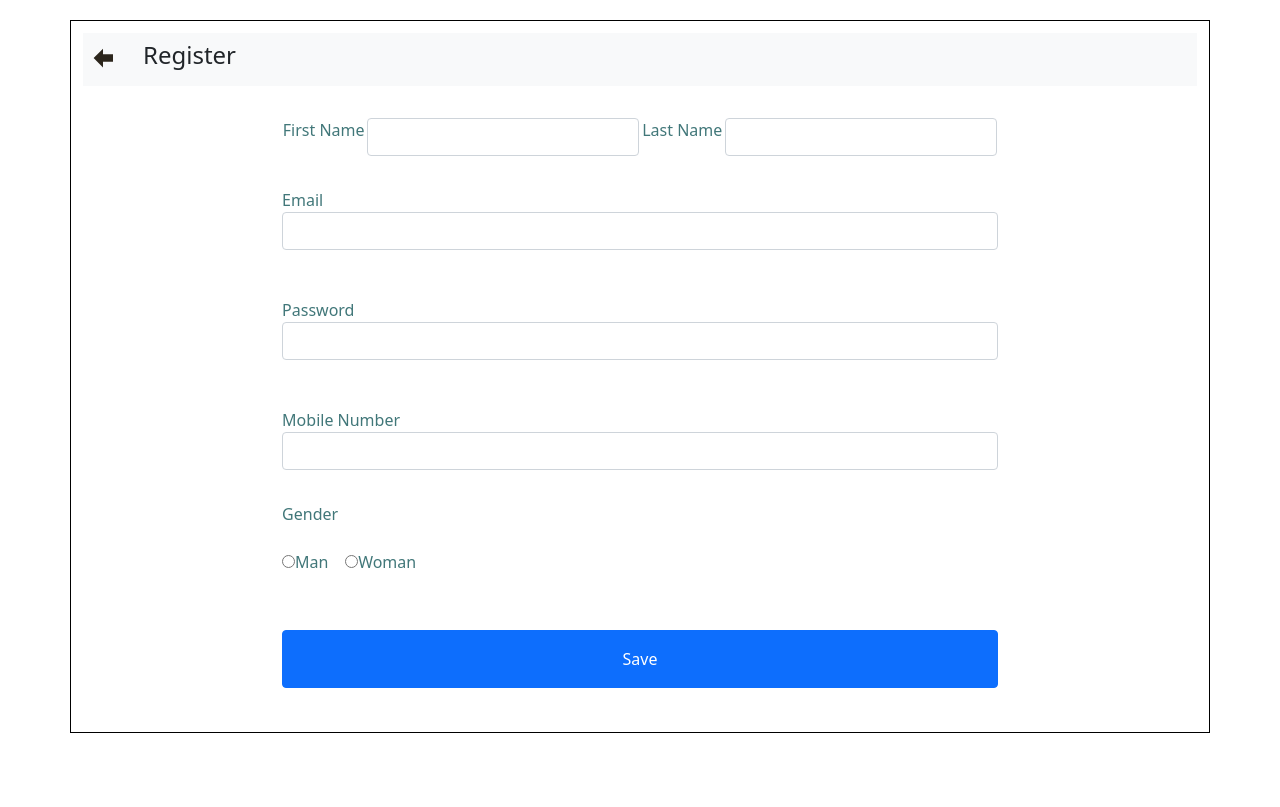
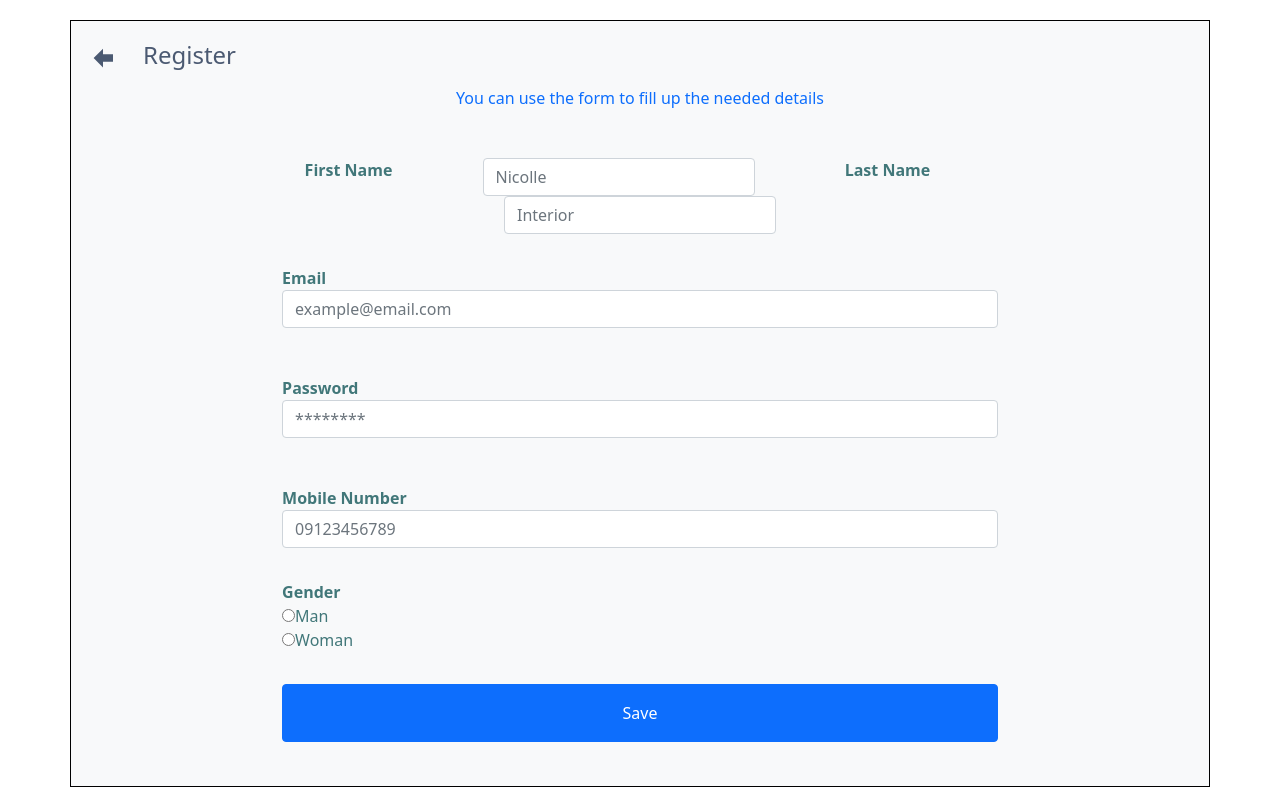
Before and after one commit to nsinterior-dev/User_Registration, a React (Create React App) app in the folder client/: page /newuser in a window 1280 px wide. Built offline with nearby package versions, Linux system fonts and the light colour scheme.

Commit message:
added default values in user form

```diff
--- a/client/package.json
+++ b/client/package.json
@@ -9,6 +9,7 @@
     "bootstrap": "^5.1.0",
     "react": "^17.0.2",
     "react-dom": "^17.0.2",
+    "react-hook-form": "^7.13.0",
     "react-icons": "^4.2.0",
     "react-scripts": "4.0.3",
     "web-vitals": "^1.1.2"
--- a/client/src/App.js
+++ b/client/src/App.js
@@ -10,7 +10,7 @@ function App() {
   return (
     <div className="App">
         <Router>
-            <div className="container">
+            <div className="container bg-light">
               <Switch>
                 <Route path="/" exact component={Nav}/>
                 <Route path="/userlist" exact component={UserList} />
--- a/client/src/components/NewUser.js
+++ b/client/src/components/NewUser.js
@@ -2,9 +2,14 @@ import { Header } from "./header";
 import { UserForm } from "./UserForm";
 
 export const NewUser = () => {
+
+
+
+
     return (
         <div className="wrap">
          <Header title="Register" />
+         <p className="text-center text-primary">You can use the form to fill up the needed details</p>
          <UserForm/>
         </div>
     );
--- a/client/src/components/UserForm.js
+++ b/client/src/components/UserForm.js
@@ -1,43 +1,61 @@
 import React from 'react';
+import { useForm } from 'react-hook-form';
 import './css/form.css';
 
-export const UserForm = () => {
+export const UserForm = (user, onSubmit) => {
+    const {register, handleSubmit} = useForm({
+        defaultValues: {
+            firstname : user ? user.firstname : "",
+            lastname: user ? user.lastname : "",
+            email: user ? user.email : "",
+            password: user ? user.password : "",
+            mobilenum: user ? user.mobilenum : "",
+            gender: user ? user.gender : "",
+        }
+    });
+
+    const submitHandler = handleSubmit((data) => {
+        onSubmit(data);
+    });
+
     return (
         <div>
-            <form>
+            <form onSubmit={() => submitHandler}>
                 <div className="form-group userNameDiv">
                     <label htmlFor="firstname">First Name</label>
                     <br />
-                    <input type="text" className="form-control userName" name="firstname" id="firstname" />
+                    <input type="text" {...register('firstname', { required: true })} className="form-control userName" name="firstname" id="firstname" placeholder="Nicolle" required />
                     <br />
                     <label htmlFor="lastname">Last Name</label>
                     <br />
-                    <input type="text" className="form-control userName" name="lastname" id="lastname" />
+                    <input type="text" {...register('lastname', { required: true })} className="form-control userName" name="lastname" id="lastname" placeholder="Interior" required />
 
                 </div>
 
                 <div className="form-group">
                     <label htmlFor="email">Email</label>
-                    <input type="text" className="form-control" name="email" id="email" />
+                    <input type="text" {...register('email', { required: true })} className="form-control" name="email" id="email" placeholder="example@email.com" required />
                     <br />
                     <br />
                     <label htmlFor="password" >Password</label>
-                    <input type="text" className="form-control" name="password" id="password" />
+                    <input type="text" {...register('password', { required: true })} className="form-control" name="password" id="password" placeholder="********" required />
                     <br />
                     <br />
                     <label htmlFor="mobilenum">Mobile Number</label>
-                    <input type="number" className="form-control"  name="mobilenum" id="mobilenum" />
+                    <input type="number" {...register('mobilenum', { required: true })} className="form-control" name="mobilenum" id="mobilenum" placeholder="09123456789" required/>
                 </div>
                 <div className="form-group">
-                    <label htmlFor="gender">Gender</label>
-                    <br />
-                    <br />
-                    <input type="radio" className="form-switch" name="man" value="man" id="gender" />
-                    <label htmlFor="man">Man</label>&nbsp;&nbsp;&nbsp;&nbsp;
-                    <input type="radio" className="form-switch" name="woman" value="woman" id="gender" />
-                    <label htmlFor="woman">Woman</label>
-                    <br />
-                    <br />
+                    <label htmlFor="gender" required >Gender</label>
+
+                    <div className="radio inline">
+                        <input type="radio" {...register('gender', { required: true })} name="gender" value="Man"/>
+                        <label htmlFor="gender" className="gender">Man</label>
+                    </div>
+                    <div className="radio inline">
+                        <input type="radio" {...register('gender', { required: true })} name="gender"  value="Woman" />
+                        <label htmlFor="gender" className="gender">Woman</label>
+                    </div>
+
                 </div>
 
                <div className="form-group">
--- a/client/src/components/css/form.css
+++ b/client/src/components/css/form.css
@@ -19,21 +19,22 @@ form {
     width: 38% !important;
 }
 
-.radio {
-    margin: 0;
-    display: flex;
-    flex-flow: row wrap;
-    justify-content: space-around;
-    align-items: center;
-    width: 50%;
-}
 
-.save{
+.save {
     width: 100%;
     font-size: 16px !important;
     padding: 16px !important;
 }
 
-label{
+label {
     color: rgb(65, 119, 121);
+    font-weight: 700;
 }
+
+.gender {
+    font-weight: 400 !important;
+}
+
+input {
+    color: rgb(57, 74, 100);
+}
--- a/client/src/components/css/nav.css
+++ b/client/src/components/css/nav.css
@@ -25,14 +25,15 @@
 .back,
 .back:hover {
     text-decoration: none;
-    color: rgb(44, 38, 28);
+    color: rgba(48, 64, 92, 0.863);
     padding: 10px !important;
     font-size: 20px !important;
 }
 
-.arrow{
+.arrow {
     width: 60px !important;
 }
+
 .navbar-item {
     width: 100px;
     height: auto;
@@ -45,4 +46,10 @@ h3 {
     left: 30px !important;
     margin-top: 2px !important;
     vertical-align: middle;
+    color: cornflowerblue;
 }
+
+h4,
+.ImArrowLeft {
+    color: rgba(48, 64, 92, 0.863);
+}
```
Also changed, not shown: client/src/App.css (+5 -2 lines), client/src/components/api.js (added), 1 other file (tests, documents, lock files or other folders).
